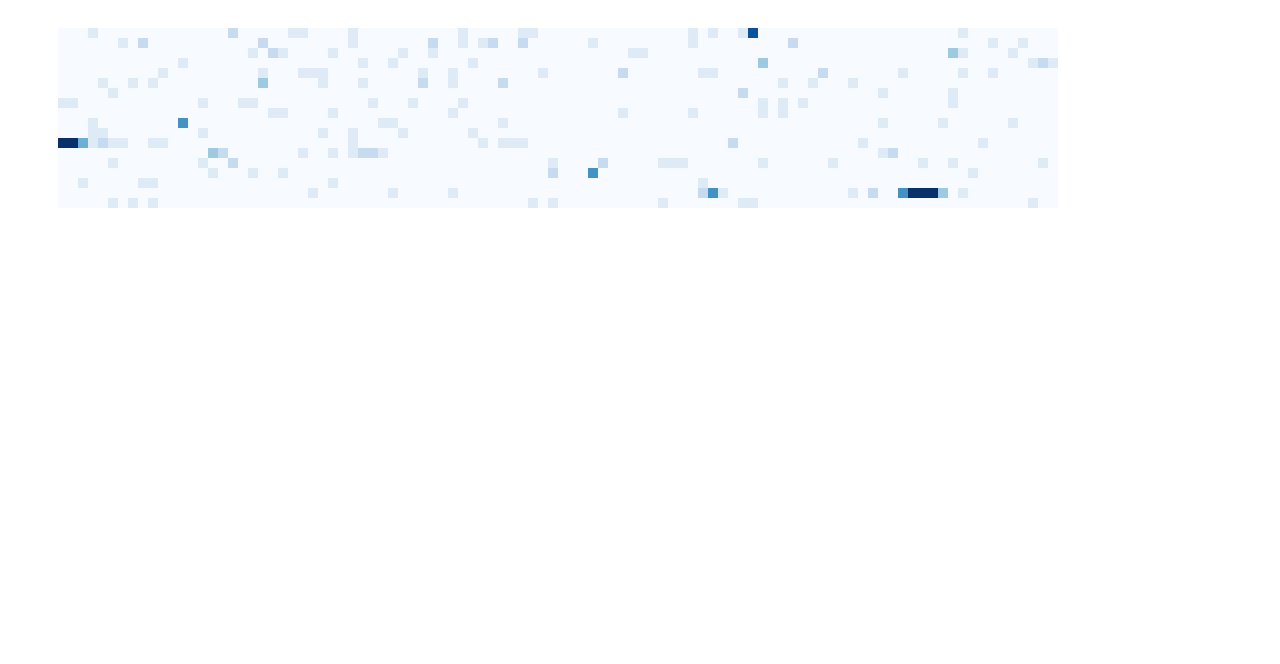
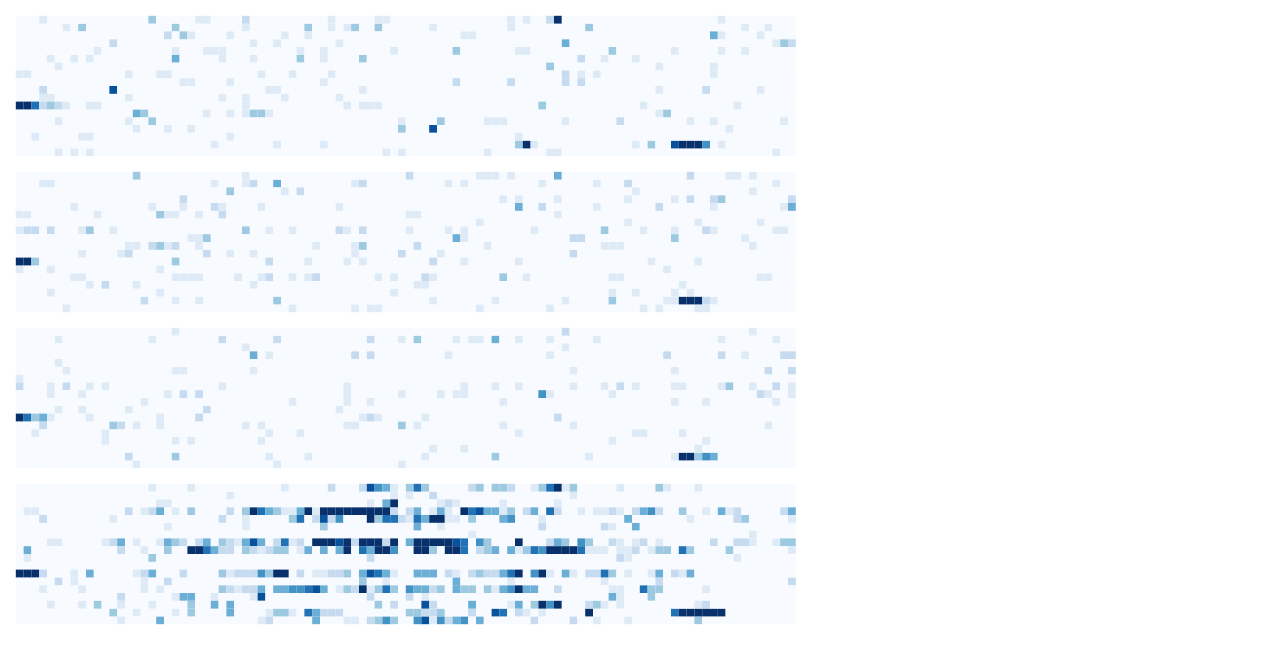
Before and after one commit to timchu90/d3_figures, a website: page zha/PPoIwindow.html in a window 1280 px wide. Drawn offline with nearby package versions, Linux system fonts and the light colour scheme.

Commit message:
cleanup code, functions for drawing main figs, combine all experiments

```diff
--- a/zha/PPoIwindow.html
+++ b/zha/PPoIwindow.html
@@ -21,44 +21,32 @@
     <div id="chart"></div>
     <script>
       var chartDiv = document.getElementById("chart");
-      var margin = {top: 20, right: 15, bottom: 45, left: 50}
-      var gridW = 10;
-      var gridH = 10;
-      var width = gridW * 100;
-      var height = gridH * 18;
+      var width = chartDiv.clientWidth -20;
+      var height = chartDiv.clientHeight -20;
+      var scale = d3.scaleLinear().range([0,height]).domain([0,1000])
 
-      var colors = [
-      "#DEE2E5","#E5E0DF","#E7D7D4","#E9CEC9","#EBC5BE","#EDBCB3","#EEB3A9","#F0AA9E",
-      "#F2A193","#F49888","#F68F7D","#F78672","#F97D67","#FB745C","#FD6B51","#FF6347","#FF6347",
-      "#FE6246","#FD6146","#FC6045","#FB5F45","#FA5E44","#F95E44","#F85D43","#F75C43",
-      "#F65B42","#F55A42","#F45941","#F35941","#F25840","#F15740","#F0563F","#EF553F",
-      "#EE553F","#ED543E","#EC533E","#EB523D","#EA513D","#E9503C","#E8503C","#E74F3B",
-      "#E64E3B","#E54D3A","#E44C3A","#E34B39","#E24B39","#E14A38","#E04938","#DF4838",
-      "#DE4737","#DD4737","#DC4636","#DB4536","#DA4435","#D94335","#D84234","#D84234",
-      "#D74133","#D64033","#D53F32","#D43E32","#D33D31","#D23D31","#D13C30","#D03B30",
-      "#CF3A30","#CE392F","#CD392F","#CC382E","#CB372E","#CA362D","#C9352D","#C8342C",
-      "#C7342C","#C6332B","#C5322B","#C4312A","#C3302A","#C22F29","#C12F29","#C02E29",
-      "#BF2D28","#BE2C28","#BD2B27","#BC2B27","#BB2A26","#BA2926","#B92825","#B82725",
-      "#B72624","#B62624","#B52523","#B42423","#B32322","#B22222","#B22222"]
-
+      //array of colors to paint heatmap with
       colors = d3.schemeBlues[9]
 
+      var svg = d3.select("body").append("svg")
+        .attr("width", width)
+        .attr("height", height)
 
-      var svg = d3.select("body").append("svg")
-        .attr("width", width + margin.right + margin.left)
-        .attr("height", height + margin.top + margin.bottom )
-      .append("g")
-        .attr("transform",
-              "translate(" + margin.left + "," + margin.top + ")");
-
-      d3.tsv('PPoIwindowData/WTSTI_PPOIreads.txt', function(error, data) {
+      //function that draws the heatmap
+      var DrawHeatmap = function(input, xloc, yloc, readnum, readThresh, gridH, gridW){
+        d3.tsv(input, function(error, data) {
           if (error) throw error;
           console.log(data)
+
+          var heatmap = svg.append("g")
+            .attr("transform",
+                  "translate(" +  scale(xloc) + "," + scale(yloc) + ")");
 
           var regions = d3.set(data.map(function(d) { return d.region; } )).values()
 
           reformatData = []
-        largestBin = 0;
+          //largestBin = 0;
+
           for (var i in regions){
             //console.log(regions[i])
             bins = Array.apply(null, Array(100)).map(Number.prototype.valueOf,0)
@@ -68,13 +56,14 @@
             regionStart = regions[i].split(':')[1].split('-')[0]
             for (var j in reads){
               if(reads[j].position > regionStart){
-              bins[Math.floor((reads[j].position-regionStart)/100)] = bins[Math.floor((reads[j].position-regionStart)/100)] + 1;
+                bins[Math.floor((reads[j].position-regionStart)/100)] = bins[Math.floor((reads[j].position-regionStart)/100)] + 1/readnum;
               }
             }
             for (var j in bins){
+              /*
               if(bins[j]>largestBin){
                 largestBin = bins[j]
-            }
+              }*/
               reformatData.push(
                 {
                   region: regions[i],
@@ -128,44 +117,35 @@
 
           var xScale = d3.scaleBand()
             .domain(new Array(100).fill().map((d, i) => i + 0))
-          .range([0, 100 * gridW]);
+            .range([0, 100 * scale(gridW)]);
 
           var yScale = d3.scaleBand()
             .domain(regionsSorted)
-          .range([0,18 * gridH]);
+            .range([0,18 * scale(gridH)]);
 
           var colorScale = d3.scaleQuantile()
-          .domain([0,18])
+            .domain([0,readThresh])
             .range(colors)
 
-        var elem = svg.selectAll('g')
+          var elem = heatmap.selectAll('g')
             .data(reformatData)
             .enter()
 
           elem.append('rect')
-          .attr('width', gridW)
-          .attr('height', gridH)
+            .attr('width', scale(gridW))
+            .attr('height', scale(gridH))
             .attr('x', function(d) {return xScale(d.binNum); })
             .attr('y', function(d) {return yScale(d.region); })
             .attr('class','hmRect')
             .style('stroke','none')
             .style('fill',function(d) {return colorScale(d.binVal);});
-        /*
-        var y_Scales = []
-        y_elements.forEach(function(variant){
-          y_Scales.push(
-            d3.scaleQuantile()
-                .domain([0, d3.max(data.filter(d => d.variant == variant), function (d) {return d.value;})])
-                .range(colors)
-          )
         });
+      }
 
-        for (var j in translocEvents){
-          bins[Math.floor(translocEvents[j].Junction/binSize)] = bins[Math.floor(translocEvents[j].Junction/binSize)] + 1/data.length;
-        }
-        */
-
-      });
+      DrawHeatmap("PPoIwindowData/WTSTI_PPOIreads.txt",10,10,11720120,0.000001,10,10)
+      DrawHeatmap("PPoIwindowData/WTP24_PPOIreads.txt",10,210,22555862,0.000001,10,10)
+      DrawHeatmap("PPoIwindowData/XR4STISTD_PPOIreads.txt",10,410,37815260,0.000001,10,10)
+      DrawHeatmap("PPoIwindowData/XR4P24_PPOIreads.txt",10,610,22058537,0.000001,10,10)
     </script>
   </body>
 </html>
```
Also changed, not shown: zha/circos.html (+26 -18 lines). Lines whose indentation alone changed are shown as unchanged.
